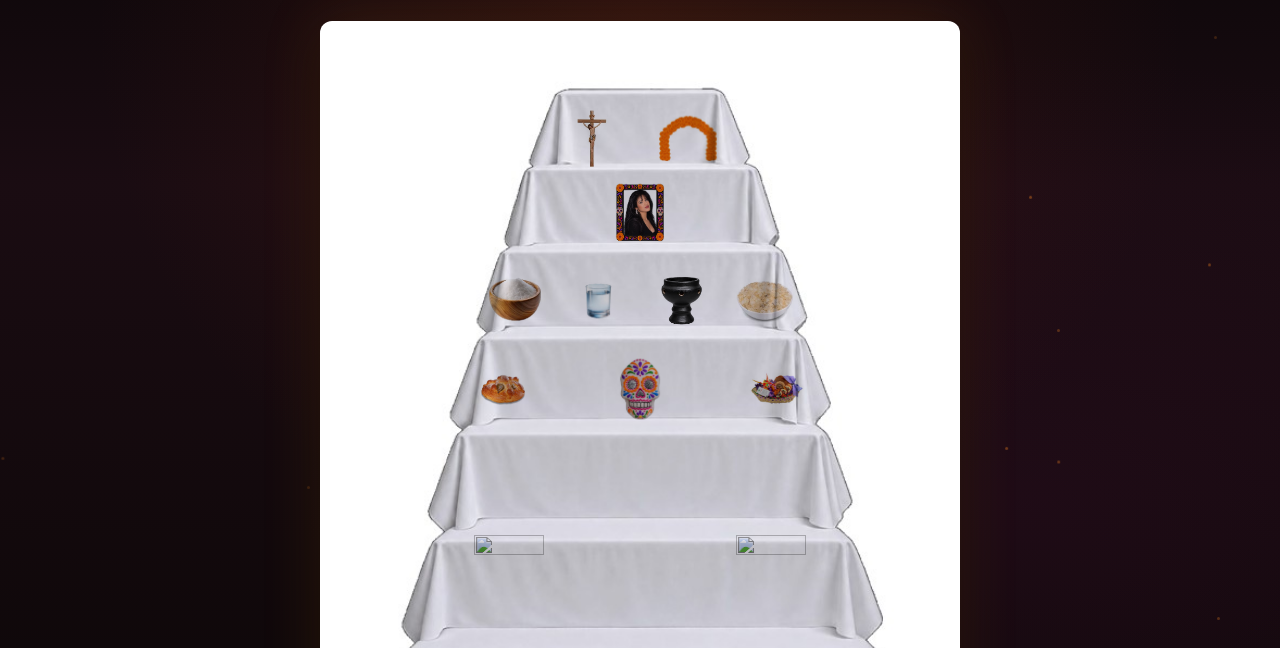
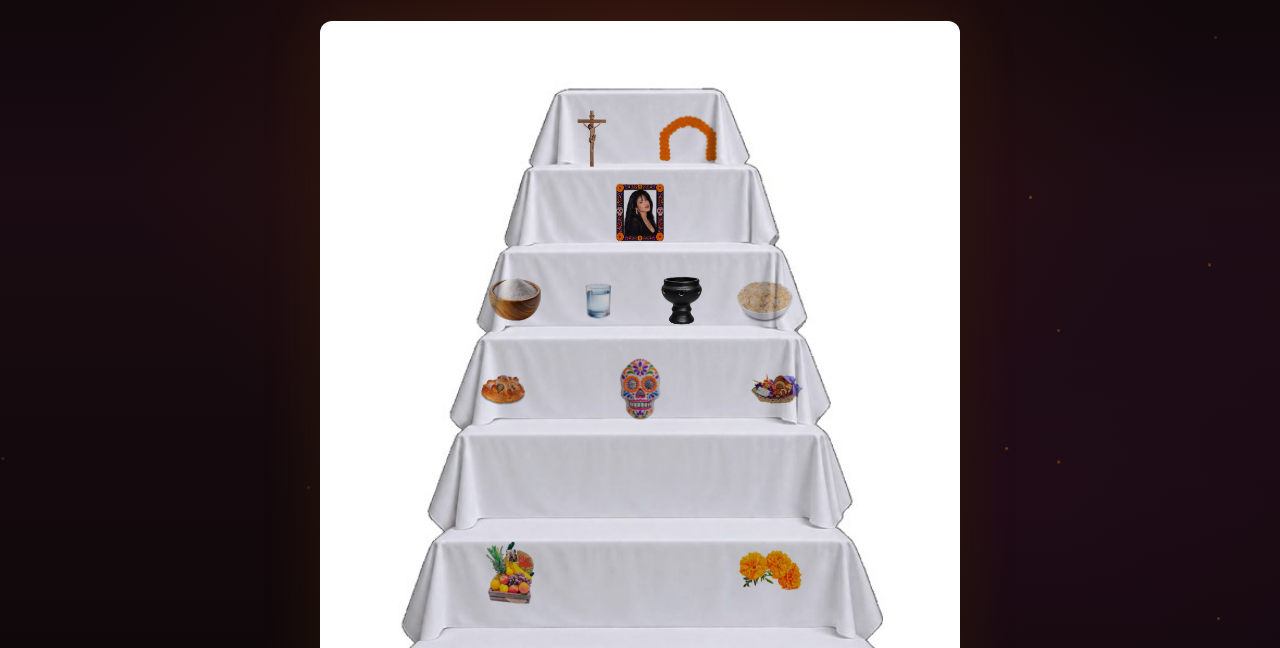
Before and after one commit to mgqc1228/Altar, a plain HTML site: page index.html in a window 1280 px wide. Shown: the part 135-783 px from the top of the page. Drawn offline with nearby package versions, Linux system fonts and the light colour scheme; files whose address does not match are found by name; a web font is replaced by a local one.

Commit message:
Corregir rutas de imágenes a la raíz y nombres de archivos

```diff
--- a/index.html
+++ b/index.html
@@ -122,7 +122,7 @@
     /* ================= CONFIGURACIÓN (lo único que normalmente tocas) =================
        IMG_DIR: carpeta donde están las imágenes, con "/" al final. Si están junto al
        index.html, déjalo vacío: "". Los nombres son sensibles a mayúsculas en GitHub. */
-    const IMG_DIR = "img/";
+    const IMG_DIR = "";
     const ALTAR_IMG = "altar.jpg";
     const PETAL_IMG = "petalo.jpg";
 
@@ -162,9 +162,9 @@
       { lvl: 4, name: "Dulces", img: "dulces.jpg", level: "Cuarto nivel — El alimento tradicional",
         desc: "Se ofrecen como muestra de cariño y hospitalidad hacia las almas. Endulzan el regreso de quienes ya partieron." },
       /* Nivel 5 (comida y bebidas) libre: agrega tamales, mole, atole, etc. con lvl: 5 */
-      { lvl: 6, name: "Frutas", img: "frutas.jpg", level: "Sexto nivel — La naturaleza y los aromas",
+      { lvl: 6, name: "Frutas", img: "fruta.jpg", level: "Sexto nivel — La naturaleza y los aromas",
         desc: "Representan la generosidad de la naturaleza y se ofrecen como alimento fresco. Colores, aromas y sabores de la temporada." },
-      { lvl: 6, name: "Flor de cempasúchil", img: "flor.jpg", level: "Sexto nivel — La naturaleza y los aromas",
+      { lvl: 6, name: "Flor de cempasúchil", img: "flores.jpg", level: "Sexto nivel — La naturaleza y los aromas",
         desc: "Su color naranja intenso y su aroma se relacionan con la guía de las almas hacia la ofrenda. Es la flor sagrada del Día de Muertos." },
       { lvl: 7, name: "Veladora", img: "vela.gif", level: "Séptimo nivel — La tierra y el descanso",
         desc: "Representa la luz y la esperanza. Según la tradición, su llama ayuda a guiar a las almas en su camino de regreso al hogar." }
```
